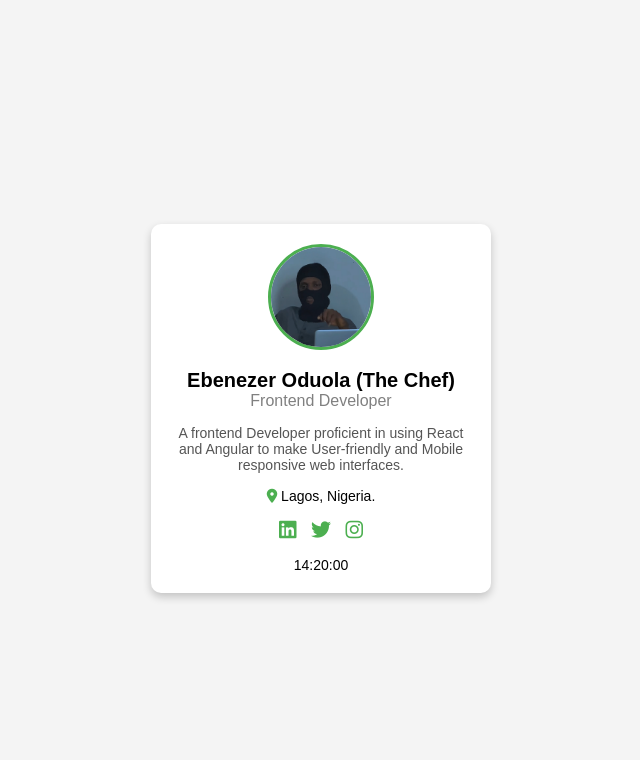
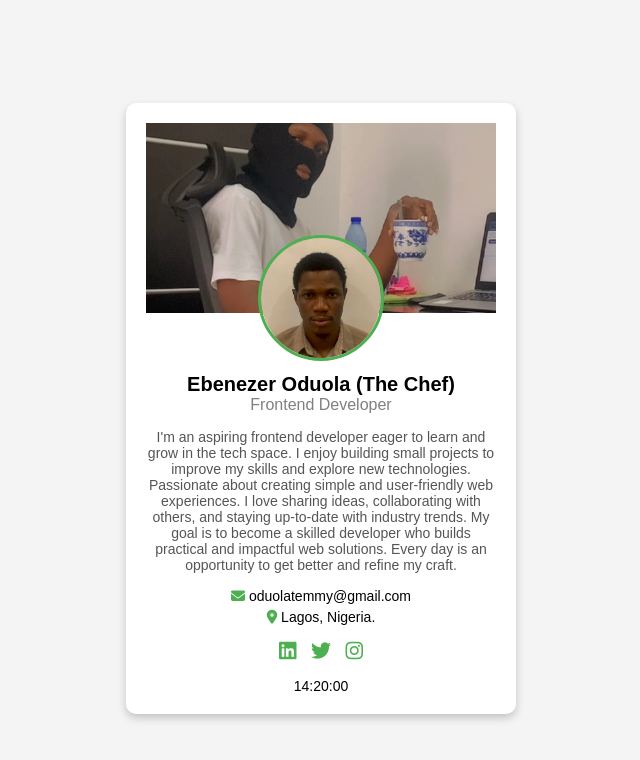
Before and after one commit to StrangeBen/HNG-ProfileCard, a plain HTML site: page index.html in a window 1280 px wide. Shown: the whole page, without its empty margins (319-959 px from the left). Drawn offline with Linux system fonts and the light colour scheme.

Commit message:
Made a couple of adjustments

```diff
--- a/index.html
+++ b/index.html
@@ -23,12 +23,16 @@
 		<section
 			class="p-card"
 		>
-			<img
-				src="images/Ben Img.png"
-				alt="my-profile-pic"
-				class="p-pic"
-				data-testid="profilePicture"
-			/>
+			<div
+				class="top-layer"
+			>
+				<img
+					src="images/profile.png"
+					alt="my-profile-pic"
+					class="p-pic"
+					data-testid="profilePicture"
+			/></div>
+
 			<div
 				class="p-name"
 				data-testid="fullName"
@@ -42,22 +46,24 @@
 				Developer</div
 			>
 			<div
+				id="biography"
 				class="bio"
 				data-testid="shortBio"
-				>A frontend
-				Developer
-				proficient in
-				using React and
-				Angular to make
-				User-friendly
-				and Mobile
-				responsive web
-				interfaces.</div
+			></div>
+
+			<div
+				class="email"
+				data-testid="emailAddress"
 			>
-			<div
-				class="location"
-				data-testid="currentLocation"
-			></div>
+				<i
+					class="fa-solid fa-envelope"
+					style="
+						color: #4caf50;
+					"
+				></i>
+
+				oduolatemmy@gmail.com</div
+			>
 			<div
 				class="email"
 				data-testid="emailAddress"
--- a/script.js
+++ b/script.js
@@ -1,4 +1,5 @@
 /** @format */
+
 function updateTime() {
 	const now =
 		new Date();
@@ -12,3 +13,10 @@ function updateTime() {
 }
 
 updateTime();
+
+const bioText =
+	"I'm an aspiring frontend developer eager to learn and grow in the tech space. I enjoy building small projects to improve my skills and explore new technologies. Passionate about creating simple and user-friendly web experiences. I love sharing ideas, collaborating with others, and staying up-to-date with industry trends. My goal is to become a skilled developer who builds practical and impactful web solutions. Every day is an opportunity to get better and refine my craft.";
+document.getElementById(
+	"biography",
+).textContent =
+	bioText;
--- a/styles.css
+++ b/styles.css
@@ -9,6 +9,19 @@ body {
 	font-family: Arial,
 		sans-serif;
 }
+.top-layer {
+	background: url("images/bck-img.png")
+		no-repeat center
+		center;
+	background-size: cover;
+	position: relative;
+	object-fit: contain;
+	height: 190px;
+	display: flex;
+	justify-content: center;
+	align-items: center;
+	width: 100%;
+}
 .p-card {
 	background: white;
 	padding: 20px;
@@ -17,20 +30,23 @@ body {
 		8px
 		rgba(0, 0, 0, 0.2);
 	text-align: center;
-	max-width: 300px;
+	max-width: 350px;
 }
+
 .p-pic {
-	width: 100px;
-	height: 100px;
+	width: 120px;
+	height: 120px;
 	border-radius: 50%;
 	object-fit: cover;
 	border: 3px solid
 		#4caf50;
+	position: relative;
+	top: 80px;
 }
 .p-name {
 	font-size: 20px;
 	font-weight: bold;
-	margin-top: 15px;
+	margin-top: 60px;
 }
 .j-title {
 	font-size: 16px;
```
Also changed, not shown: images/Ben Img.png (deleted), images/bck-img.png (added), images/profile.png (added).
